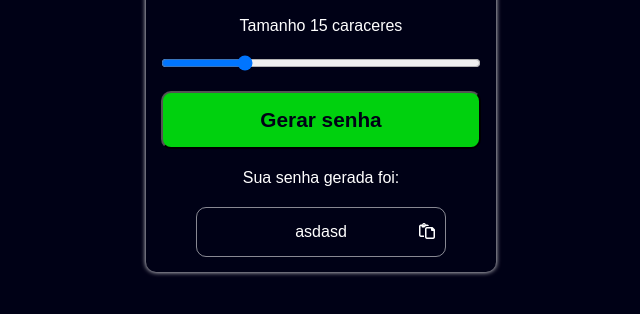
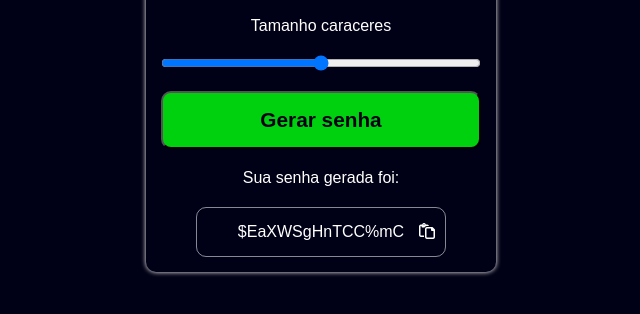
Before and after one commit to daniloaugusto9101/geradorDeSenha, a plain HTML site: page index.html in a window 1280 px wide. Both pictures are taken after a click on the button "Gerar senha". Shown: the part 286-600 px from the top of the page, without its empty margins (319-959 px from the left). Drawn offline with Linux system fonts and the light colour scheme.

Commit message:
Versao 1.0

```diff
--- a/index.html
+++ b/index.html
@@ -12,12 +12,12 @@
 <body>
     <div class="container">
         <img src="logo.png" class="logo">
-        <span>Tamanho <span>15</span> caraceres</span>
-        <input type="range" min="5" max="25" value="10">
+        <span>Tamanho <span class="texto"></span> caraceres</span>
+        <input type="range" min="5" max="25" value="15" class="range">
         <button class="btn">Gerar senha</button>
         <span>Sua senha gerada foi:</span>
         <div class="container-icos">
-            <span class="ico-senha">asdasd</span>
+            <span class="ico-senha">-</span>
             <span class="ico-copiar ico"><i class="fa-regular fa-paste"></i></span>
             <span class="ico-copiar-ok ico"><i class="fa-solid fa-check-double"></i></span>
         </div>
--- a/script.js
+++ b/script.js
@@ -1,12 +1,35 @@
 const containerIcos = document.querySelector(".container-icos");
 const icoCopiar = document.querySelector(".ico-copiar");
 const icoCopiarOk = document.querySelector(".ico-copiar-ok");
-
+const range = document.querySelector(".range");
 const btn = document.querySelector(".btn")
+const texto = document.querySelector(".texto")
+const icoSenha = document.querySelector(".ico-senha")
 
 
+const chave = "abcdefghijklmnopqrstuvwxyzABCDEFGHIJKLMNOPQRSTUWXYZ!@#$%&*";
+
+// Texto total caracter
+range.addEventListener("input", function(){
+    texto.innerHTML = this.value;
+})
+
+// efeito copiar
 containerIcos.addEventListener("click", function(){
-    icoCopiar.style.display = "hi";
+    icoCopiar.style.display = "none";
     icoCopiarOk.style.display = "block";
-    // console.log("claido");
+    navigator.clipboard.writeText(icoSenha.innerHTML);
 })
+
+// Gerador de senha
+btn.addEventListener("click", function(){
+    let pass ="";
+    n = chave.length;
+    for (let i = 0; i < range.value; i++) {
+        pass += chave.charAt(Math.floor(Math.random() * n))
+    }
+    icoSenha.innerHTML = pass;
+
+    icoCopiar.style.display = "block";
+    icoCopiarOk.style.display = "none";
+})
--- a/style.css
+++ b/style.css
@@ -62,10 +62,12 @@ button:hover{
 }
 
 .ico-copiar{
+    display: block;
     /* display: none; */
 }
 
 .ico-copiar-ok{
     display: none;
+    /* display: block;    */
     color: rgb(0, 209, 14);
 }
```
